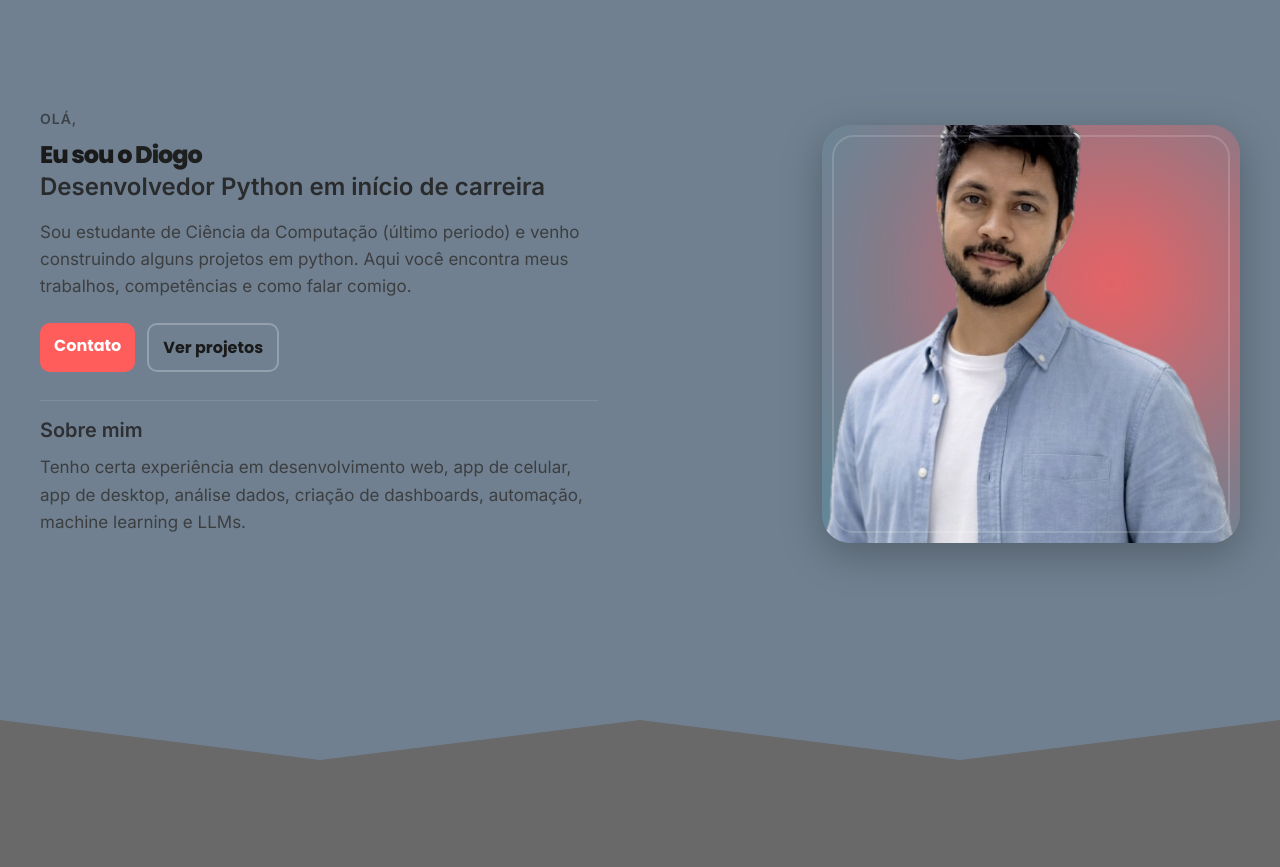
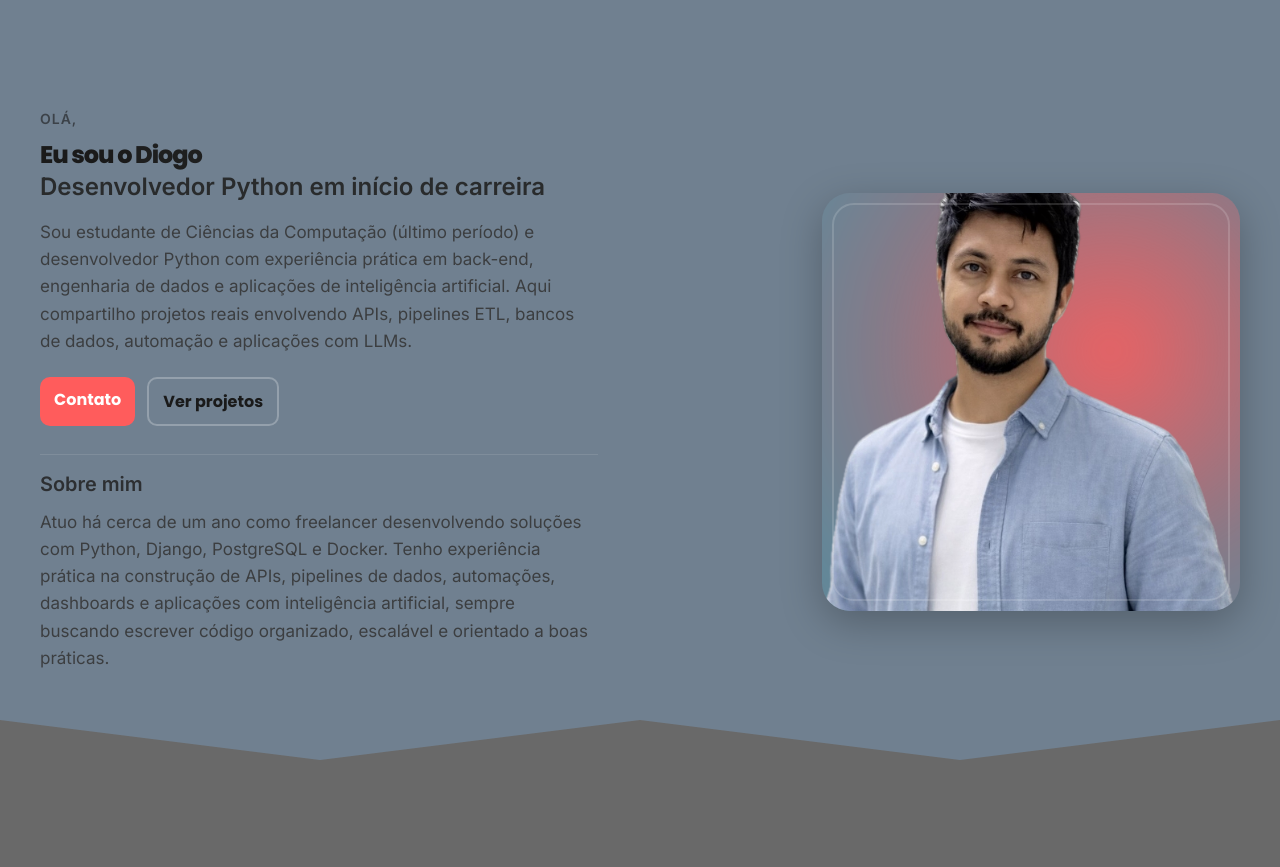
Before and after one commit to difranalstudio/portfolio, a Django app: page / in a window 1280 px wide. Shown: the part 60-927 px from the top of the page. Run offline with Django 5.2, Linux system fonts and the light colour scheme; data that the repository does not hold is empty.

Commit message:
Mudancas na apresentacao

```diff
--- a/main/templates/main/home.html
+++ b/main/templates/main/home.html
@@ -14,8 +14,8 @@
       <h2 class="hero-sub">Desenvolvedor Python em início de carreira</h2>
 
       <p class="hero-desc">
-        Sou estudante de Ciência da Computação (último periodo) e venho construindo alguns projetos em python.
-        Aqui você encontra meus trabalhos, competências e como falar comigo.
+        Sou estudante de Ciências da Computação (último período) e desenvolvedor Python com experiência prática em back-end, engenharia de dados e aplicações de inteligência artificial.
+        Aqui compartilho projetos reais envolvendo APIs, pipelines ETL, bancos de dados, automação e aplicações com LLMs.
       </p>
 
       <div class="hero-actions">
@@ -26,7 +26,9 @@
       <div class="hero-about">
         <h3>Sobre mim</h3>
         <p>
-          Tenho certa experiência em desenvolvimento web, app de celular, app de desktop, análise dados, criação de dashboards, automação, machine learning e LLMs.
+          Atuo há cerca de um ano como freelancer desenvolvendo soluções com Python, Django, PostgreSQL e Docker.
+
+          Tenho experiência prática na construção de APIs, pipelines de dados, automações, dashboards e aplicações com inteligência artificial, sempre buscando escrever código organizado, escalável e orientado a boas práticas.
         </p>
       </div>
     </div>
```
